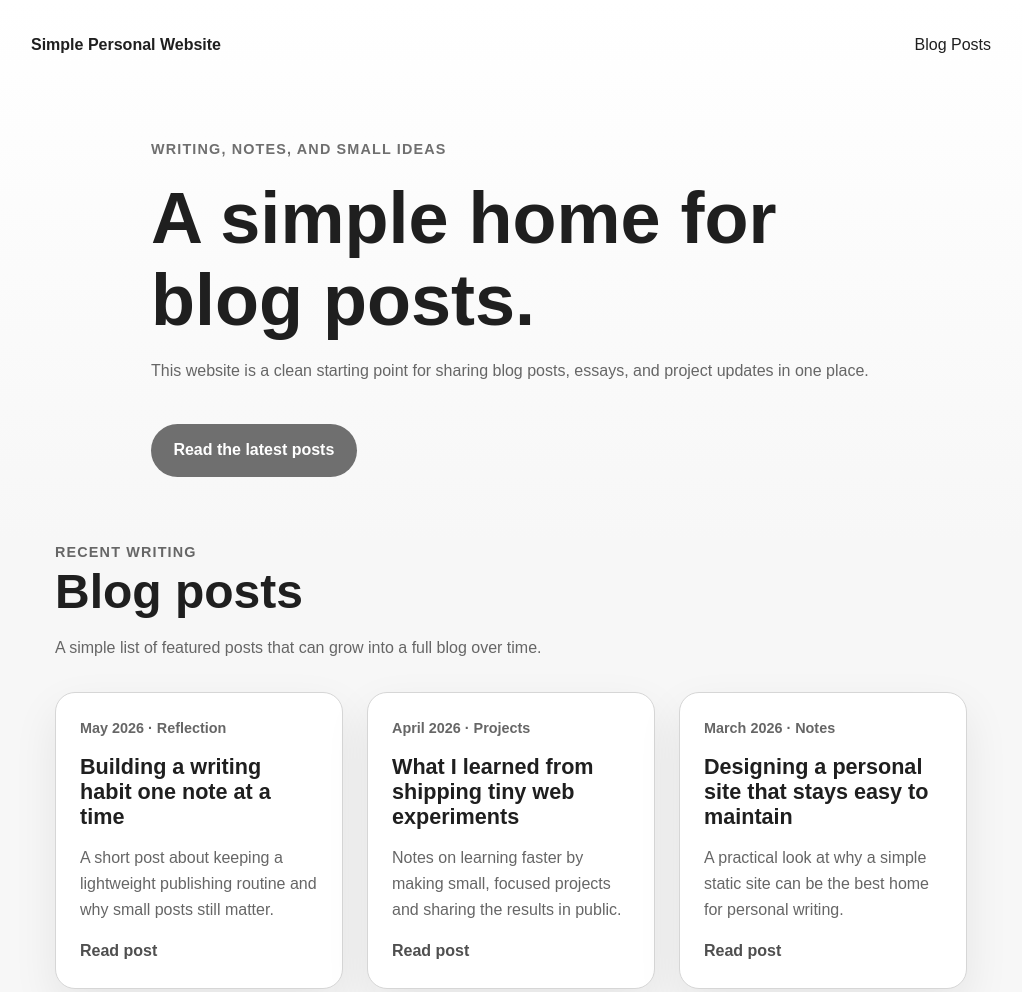
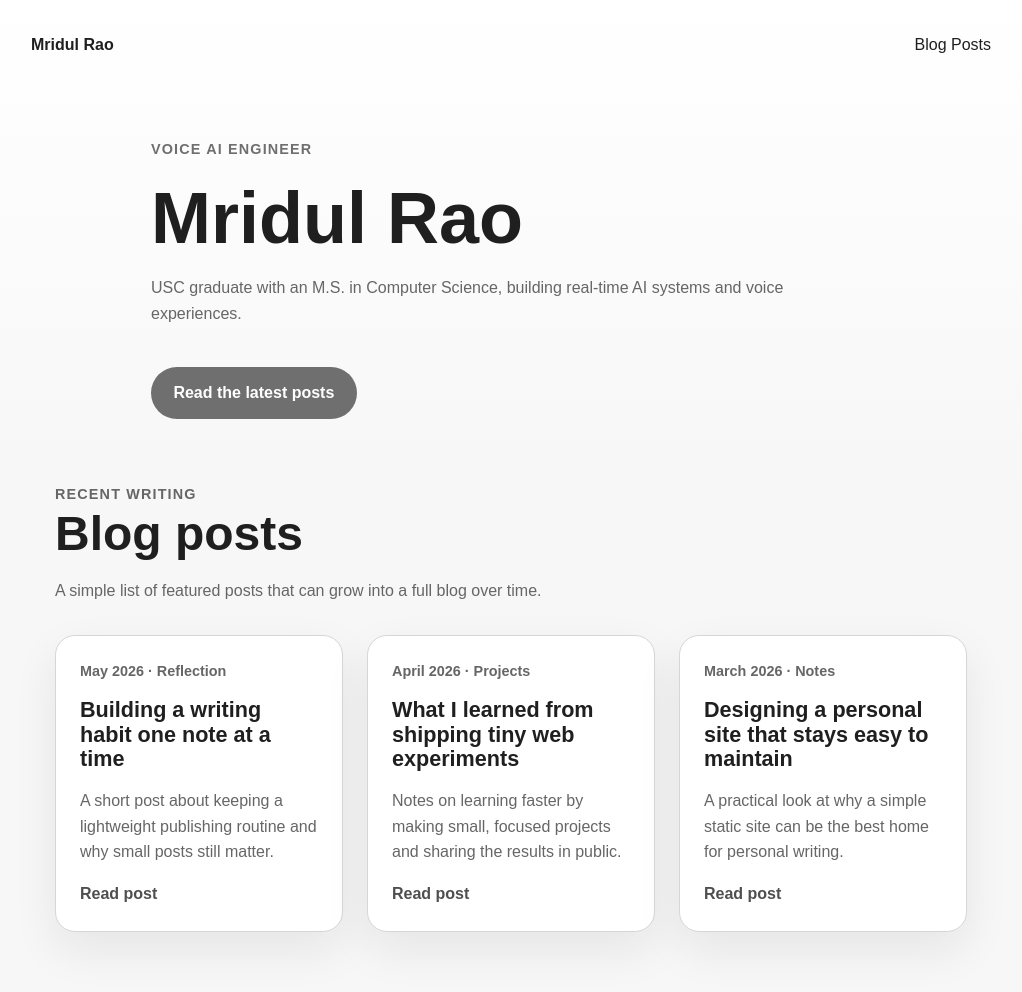
Before and after one commit to mridulrao/e2b_website, a website: page index.html in a window 1280 px wide. Shown: the top 992 px of the page, without its empty margins (129-1151 px from the left). Drawn offline with Linux system fonts and the light colour scheme.

Commit message:
agent: Update the homepage hero to update my name to Mridul Rao Voice AI engineer and add a little bio about my like USC grad, comp science MS, AI Engineer working on real time

```diff
--- a/index.html
+++ b/index.html
@@ -13,15 +13,15 @@
   <body>
     <header class="hero">
       <nav class="site-nav">
-        <span class="site-name">Simple Personal Website</span>
+        <span class="site-name">Mridul Rao</span>
         <a href="#posts">Blog Posts</a>
       </nav>
       <div class="hero-copy">
-        <p class="eyebrow">Writing, notes, and small ideas</p>
-        <h1>A simple home for blog posts.</h1>
+        <p class="eyebrow">Voice AI Engineer</p>
+        <h1>Mridul Rao</h1>
         <p class="intro">
-          This website is a clean starting point for sharing blog posts, essays,
-          and project updates in one place.
+          USC graduate with an M.S. in Computer Science, building real-time AI
+          systems and voice experiences.
         </p>
         <a class="button" href="#posts">Read the latest posts</a>
       </div>
```
Also changed, not shown: dist/index.html.
